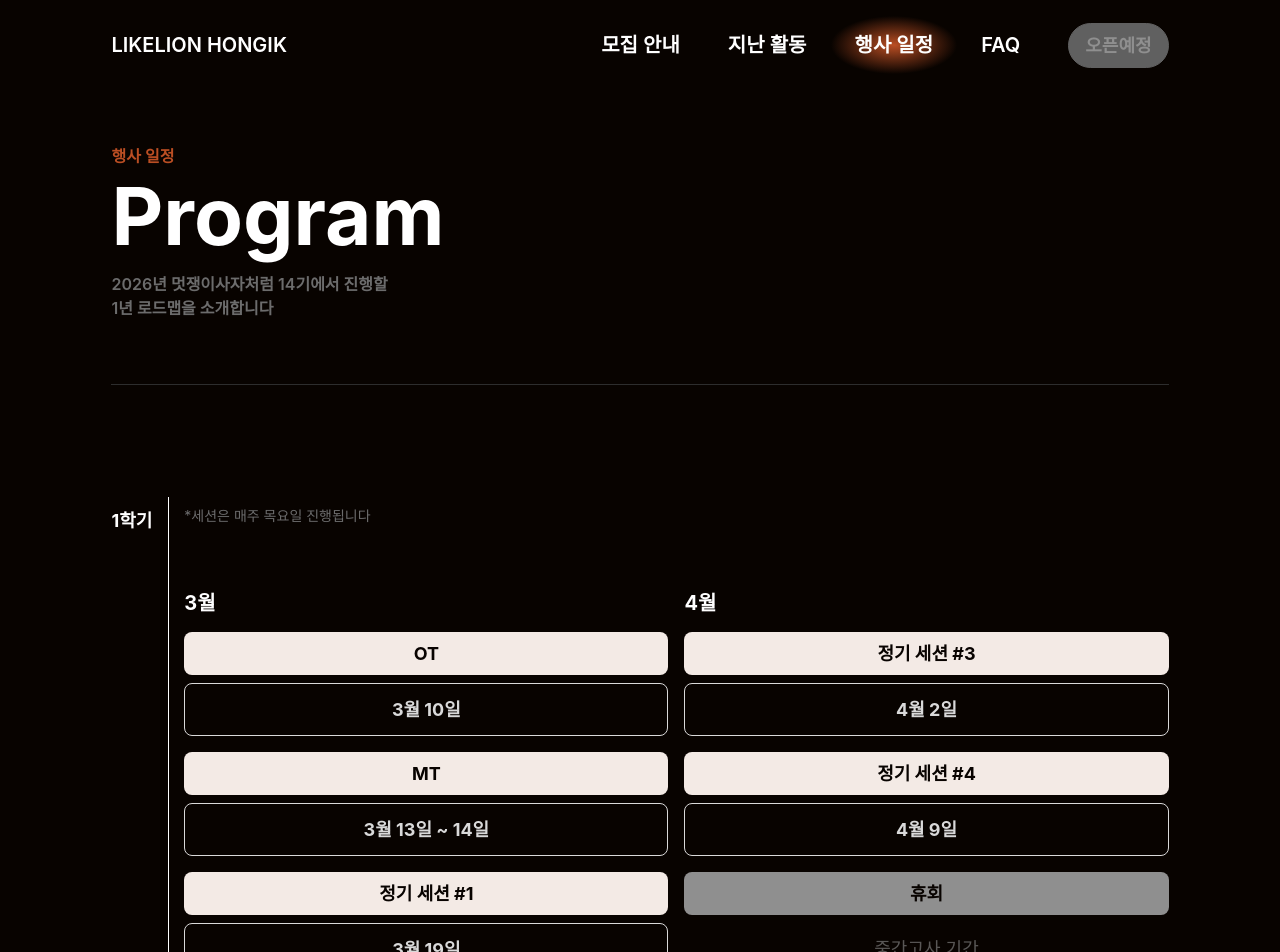
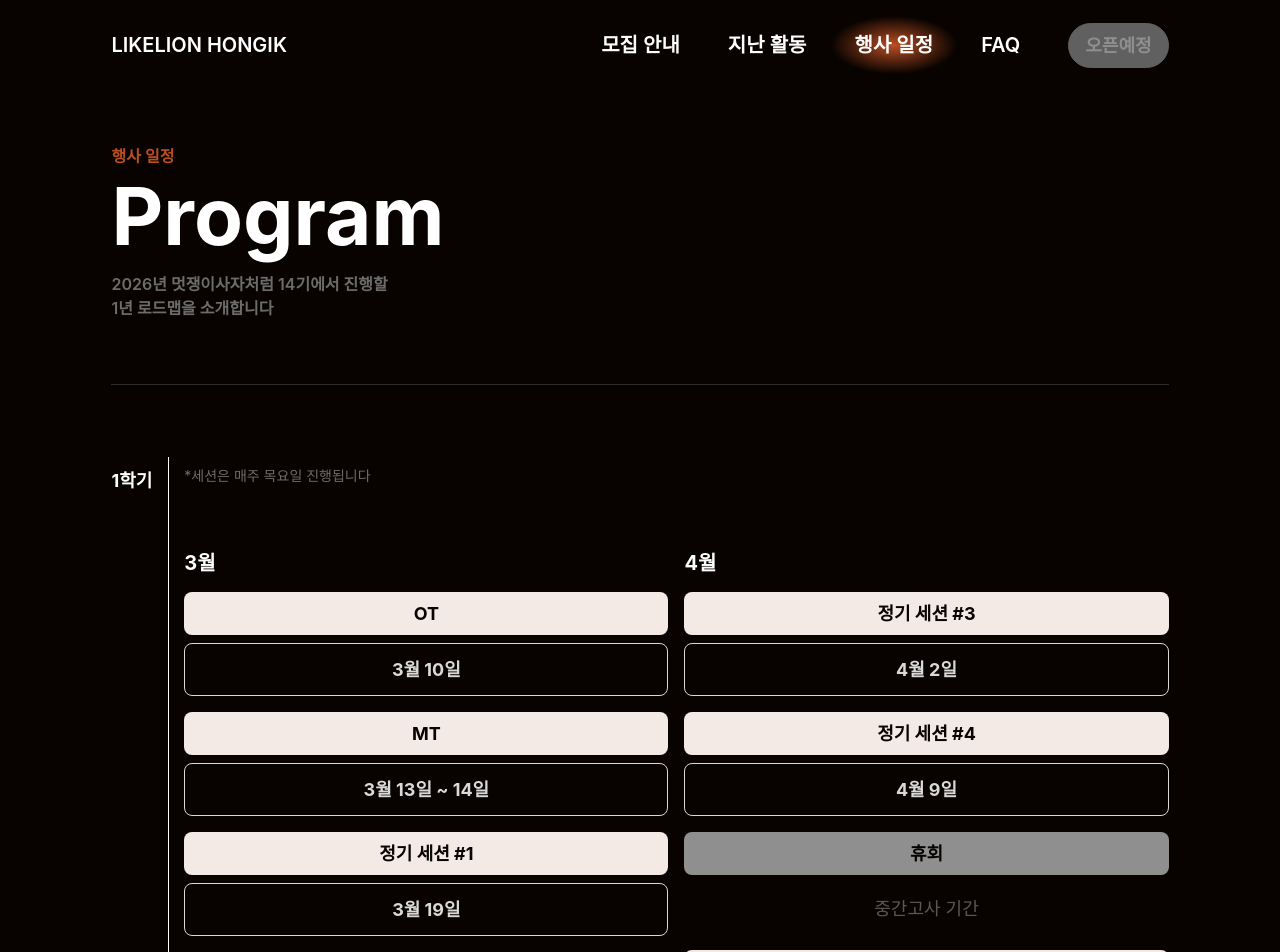
Before and after one commit to likelion-14th-page/likelion-14th-FE, a React (Vite) app: page /events in a window 1280 px wide. Shown: the top 952 px of the page. Built offline with nearby package versions, Linux system fonts and the light colour scheme; no server answers; a web font is replaced by a local one.

Commit message:
#85 [MOD] 레이아웃 마진 수정

```diff
--- a/src/pages/Events.jsx
+++ b/src/pages/Events.jsx
@@ -110,7 +110,7 @@ export default function Events() {
   return (
     <div className="bg-bg-dark min-h-screen text-white">
       {/* 컨텐츠 섹션 */}
-      <section className="py-20">
+      <section className="py-10">
         {/* 1학기에만 description 전달 */}
         <EventSeason
           season="1학기"
```
